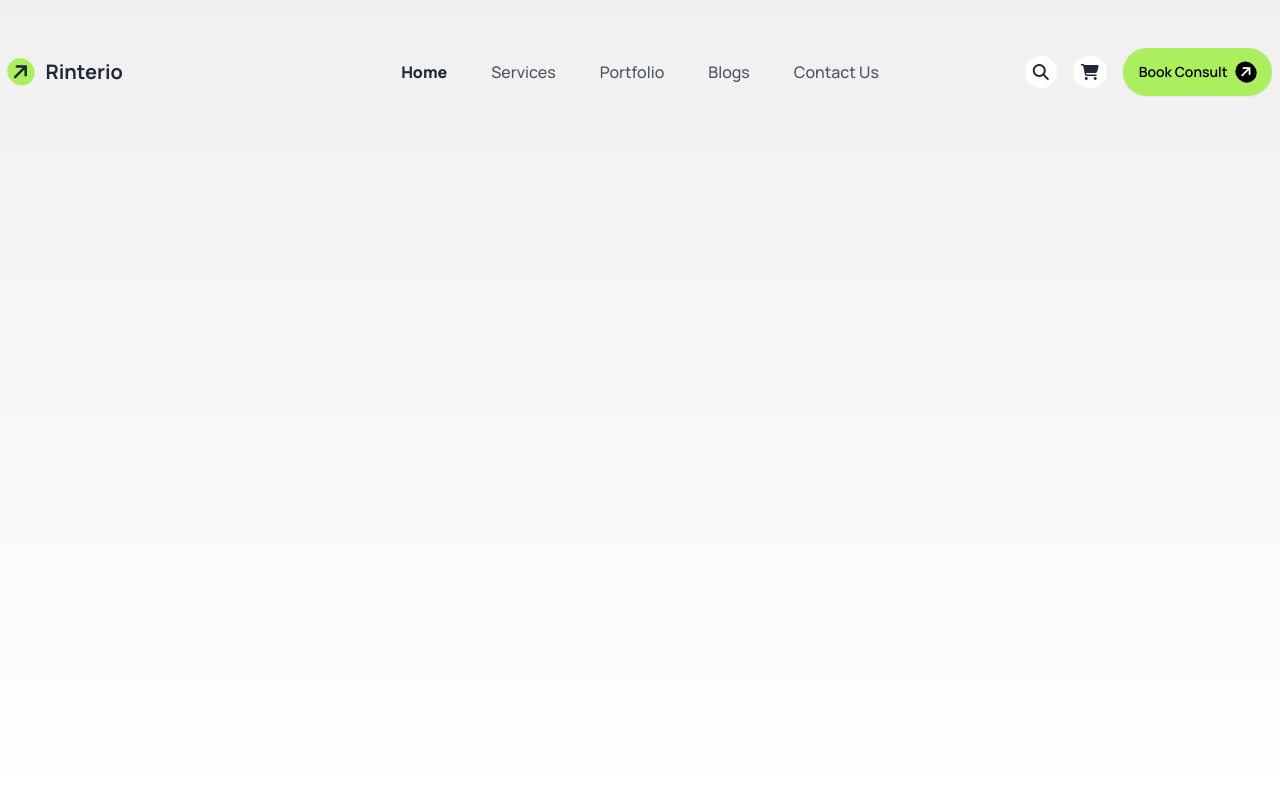
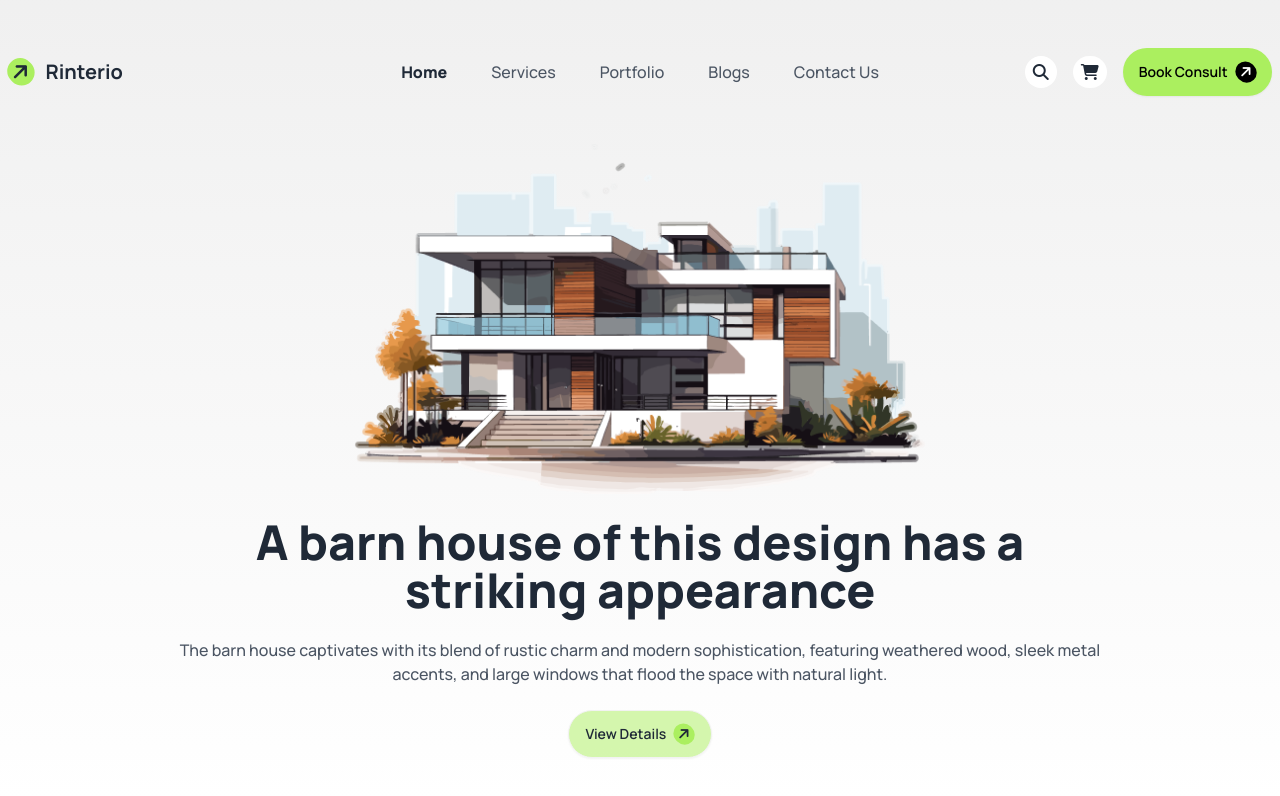
Before and after one commit to Hemonta7/B10A3-House-Design, a plain HTML site: page index.html in a window 1280 px wide. Drawn offline with nearby package versions, Linux system fonts and the light colour scheme.

Commit message:
Banner section done

```diff
--- a/index.html
+++ b/index.html
@@ -27,7 +27,8 @@
             <div class="navbar justify-between items-center">
                 <div class="navbar-start">
 
-                    <a class="text-xl font-bold"><i class="fa-solid fa-arrow-right -rotate-45 bg-common-color rounded-full p-1 mr-3"></i>Rinterio</a>
+                    <a class="text-xl font-bold"><i
+                            class="fa-solid fa-arrow-right -rotate-45 bg-common-color rounded-full p-1 mr-3"></i>Rinterio</a>
                 </div>
                 <div class="navbar-center hidden lg:flex">
                     <ul class="menu-horizontal px-1 space-x-11">
@@ -41,15 +42,19 @@
                 <div class="navbar-end hidden lg:flex gap-4">
                     <a href=""><i class="fa-solid fa-magnifying-glass bg-white rounded-full p-2"></i></a>
                     <a href=""><i class="fa-solid fa-cart-shopping bg-white rounded-full p-2"></i></a>
-                    <a class="btn text-black bg-common-color rounded-full border-none">Book Consult<i class="fa-solid fa-arrow-right -rotate-45 text-white border-1 bg-black rounded-full p-1"></i></a>
+                    <a class="btn text-black bg-common-color rounded-full border-none">Book Consult<i
+                            class="fa-solid fa-arrow-right -rotate-45 text-white border-1 bg-black rounded-full p-1"></i></a>
                 </div>
                 <div class="dropdown ">
                     <div tabindex="0" role="button" class="btn btn-ghost lg:hidden rounded-full bg-white">
-                        <svg xmlns="http://www.w3.org/2000/svg" class="h-4 w-4" fill="none" viewBox="0 0 24 24" stroke="currentColor">
-                            <path stroke-linecap="round" stroke-linejoin="round" stroke-width="2" d="M4 6h16M4 12h8m-8 6h16" />
+                        <svg xmlns="http://www.w3.org/2000/svg" class="h-4 w-4" fill="none" viewBox="0 0 24 24"
+                            stroke="currentColor">
+                            <path stroke-linecap="round" stroke-linejoin="round" stroke-width="2"
+                                d="M4 6h16M4 12h8m-8 6h16" />
                         </svg>
                     </div>
-                    <ul tabindex="0" class="menu menu-sm dropdown-content bg-base-100 rounded-box z-[1] mt-3 w-28 p-2 shadow right-0">
+                    <ul tabindex="0"
+                        class="menu menu-sm dropdown-content bg-base-100 rounded-box z-[1] mt-3 w-28 p-2 shadow right-0">
                         <li class="text-base font-extrabold"><a>Home</a></li>
                         <li class="text-base text-gray-600 font-medium"><a>Services</a></li>
                         <li class="text-base text-gray-600 font-medium"><a>Portfolio</a></li>
@@ -59,6 +64,24 @@
                 </div>
             </div>
         </nav>
+        <!-- banner section -->
+        <section class="container mx-auto">
+            <div class="space-y-6">
+                <div class="flex justify-center">
+                    <img src="./assets/banner.png" alt="">
+                </div>
+                <div class="text-center lg:w-[950px] mx-auto space-y-4 lg:space-y-6">
+                    <h3 class=" text-3xl lg:text-5xl font-extrabold">A barn house of this design has a striking appearance</h3>
+                    <p class="text-sm lg:text-base font-medium text-gray-600">The barn house captivates with its blend of rustic charm and modern sophistication,
+                        featuring weathered wood, sleek metal accents, and large windows that flood the space with
+                        natural light.</p>
+                </div>
+                <div class="flex justify-center">
+                    <button class="btn bg-[rgba(171,239,95,0.50)] rounded-full">View Details <i
+                            class="fa-solid fa-arrow-right -rotate-45 p-1 bg-common-color rounded-full"></i></button>
+                </div>
+            </div>
+        </section>
     </header>
     <main>
 
```
